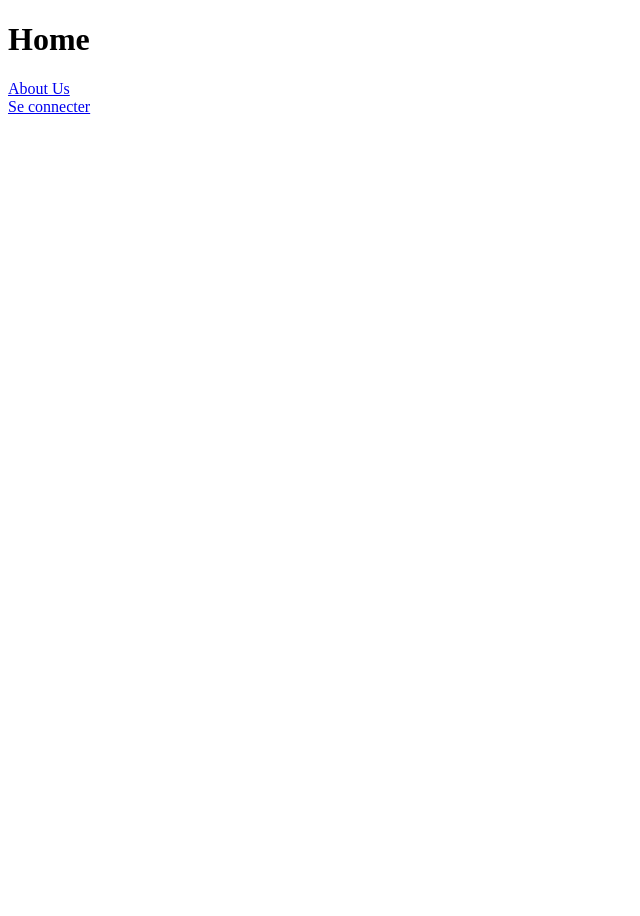
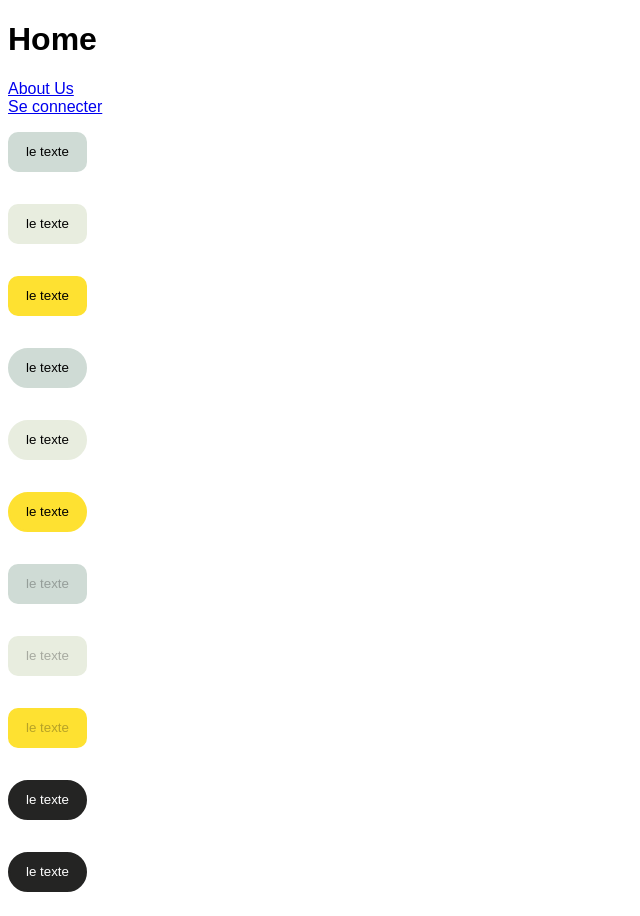
Before and after one commit to OscarPALISSOT/ElectiveLogicielWebApp, a React (Vite) app in the folder Web_Client_Front/: page / in a window 1280 px wide. Shown: the whole page, without its empty margins (0-640 px from the left). Before the commit the page ends 800 px from the top, so only its background shows below. Built offline with nearby package versions, Linux system fonts and the light colour scheme.

Commit message:
PL-36 front composant btn

```diff
--- a/Web_Client_Front/src/Components/Btn/Btn.module.css
+++ b/Web_Client_Front/src/Components/Btn/Btn.module.css
@@ -1,3 +1,50 @@
 .btn{
     cursor: pointer;
+    height: 2.5rem;
+    outline: none;
+    border-radius: 10px;
+    transition: background 0.1s ease-in;
+    padding: 0 1rem;
+    margin: 1rem 0;
 }
+
+.rounded{
+    border-radius: 30px;
+}
+
+.primary{
+    background: var(--primary);
+    border: var(--primary) solid 2px;
+}
+
+.primary:hover{
+    background: var(--primaryHover);
+}
+
+.secondary{
+    background: var(--secondary);
+    border: var(--secondary) solid 2px;
+}
+
+.secondary:hover{
+    background: var(--secondaryHover);
+}
+
+.yellow{
+    background: var(--yellow);
+    border: var(--yellow) solid 2px;
+}
+
+.yellow:hover{
+    background: var(--yellowHover);
+}
+
+.dark{
+    background: var(--dark);
+    border: var(--dark) solid 2px;
+    color: var(--fontColorLight);
+}
+
+.dark:hover{
+    background: var(--darkHover);
+}
--- a/Web_Client_Front/src/Components/Btn/Btn.tsx
+++ b/Web_Client_Front/src/Components/Btn/Btn.tsx
@@ -7,23 +7,27 @@ interface BtnProps {
     label: string;
     link?: string;
     disabled?: boolean;
+    style: 'primary' | 'secondary' | 'yellow' | 'dark';
+    rounded?: boolean;
 }
 
-const Btn: React.FC<BtnProps> = ({label, link, disabled}: BtnProps) => {
+const Btn: React.FC<BtnProps> = ({label, link, disabled, style, rounded}: BtnProps) => {
+
+    const btnClassName = `${styles.btn} ${style === 'primary' ? styles.primary : style === 'secondary' ? styles.secondary : style === 'yellow' ? styles.yellow : style === 'dark' && styles.dark } ${rounded && styles.rounded}`;
 
     return (
         <>
             {link ?
                 <Link to={link}>
-                    <button className={styles.btn} disabled={disabled}>
+                    <button
+                        className={btnClassName}
+                        disabled={disabled}>
                         {label}
-
                     </button>
                 </Link>
                 :
-                <button className={styles.btn} disabled={disabled}>
+                <button className={btnClassName} disabled={disabled}>
                     {label}
-
                 </button>
             }
         </>
--- a/Web_Client_Front/src/Pages/Authentication/Authentication.tsx
+++ b/Web_Client_Front/src/Pages/Authentication/Authentication.tsx
@@ -76,10 +76,10 @@ function Authentication() {
                 {incorrectEmail && <p>Indentifiant inconnu</p>}
                 <InputField name={'pwd'} label={'Your password'} type={'password'} onChange={handleChange} value={inputs.pwd}/>
                 {incorrectPwd && <p>Mot de passe incorrect</p>}
-                <Btn label={'Se connecter'} disabled={disabled}/>
+                <Btn label={'Se connecter'} disabled={disabled} style={'primary'}/>
             </form>
 
-            <Btn label={'Créer un compte'} link={'/createAccount'}/>
+            <Btn label={'Créer un compte'} link={'/createAccount'} style={'secondary'}/>
         </>
     )
 }
--- a/Web_Client_Front/src/Pages/CreateAccount/CreateAccount.tsx
+++ b/Web_Client_Front/src/Pages/CreateAccount/CreateAccount.tsx
@@ -95,7 +95,7 @@ function CreateAccount() {
                 <InputField name={'pwdConfirm'} label={'Confirmez le mot de passe'} type={'password'} required={true}
                             value={inputs.pwdConfirm} onChange={handleChange}/>
                 {samePwd && <p>Les mots de passe ne sont pas identiques</p>}
-                <Btn label={'Créer le compte'} disabled={disabled}/>
+                <Btn label={'Créer le compte'} disabled={disabled} style={'yellow'} rounded/>
             </form>
         </>
     )
--- a/Web_Client_Front/src/Pages/Home/Home.tsx
+++ b/Web_Client_Front/src/Pages/Home/Home.tsx
@@ -1,4 +1,5 @@
 import {Link} from "react-router-dom";
+import Btn from "../../Components/Btn/Btn.tsx";
 
 function Home() {
 
@@ -8,6 +9,28 @@ function Home() {
             <Link to="/about">About Us</Link>
             <br/>
             <Link to="/login">Se connecter</Link>
+            <br/>
+            <Btn label={'le texte'} style={'primary'}/>
+            <br/>
+            <Btn label={'le texte'} style={'secondary'}/>
+            <br/>
+            <Btn label={'le texte'} style={'yellow'}/>
+            <br/>
+            <Btn label={'le texte'} style={'primary'} rounded={true}/>
+            <br/>
+            <Btn label={'le texte'} style={'secondary'} rounded={true}/>
+            <br/>
+            <Btn label={'le texte'} style={'yellow'} rounded={true}/>
+            <br/>
+            <Btn label={'le texte'} style={'primary'} disabled={true}/>
+            <br/>
+            <Btn label={'le texte'} style={'secondary'} disabled={true}/>
+            <br/>
+            <Btn label={'le texte'} style={'yellow'} disabled={true}/>
+            <br/>
+            <Btn label={'le texte'} style={'dark'} rounded={true} disabled={true}/>
+            <br/>
+            <Btn label={'le texte'} style={'dark'} rounded={true}/>
         </>
     )
 }
--- a/Web_Client_Front/src/index.css
+++ b/Web_Client_Front/src/index.css
@@ -0,0 +1,3 @@
+body{
+    font-family: Rubik, sans-serif;
+}
--- a/Web_Client_Front/src/main.tsx
+++ b/Web_Client_Front/src/main.tsx
@@ -2,6 +2,7 @@ import React from 'react'
 import ReactDOM from 'react-dom/client'
 import App from './App.tsx'
 import './index.css'
+import './variable.css'
 
 ReactDOM.createRoot(document.getElementById('root') as HTMLElement).render(
   <React.StrictMode>
--- /dev/null
+++ b/Web_Client_Front/src/variable.css
@@ -0,0 +1,12 @@
+:root{
+    --primary: #CFDBD5;
+    --secondary: #E8EDDF;
+    --yellow: #FEE131;
+    --primaryHover: #B9C3BE;
+    --secondaryHover: #D6DACE;
+    --yellowHover: #F8D500;
+    --dark: #242423;
+    --darkHover: #333533;
+    --fontColor: #000;
+    --fontColorLight: #FFF;
+}
```
